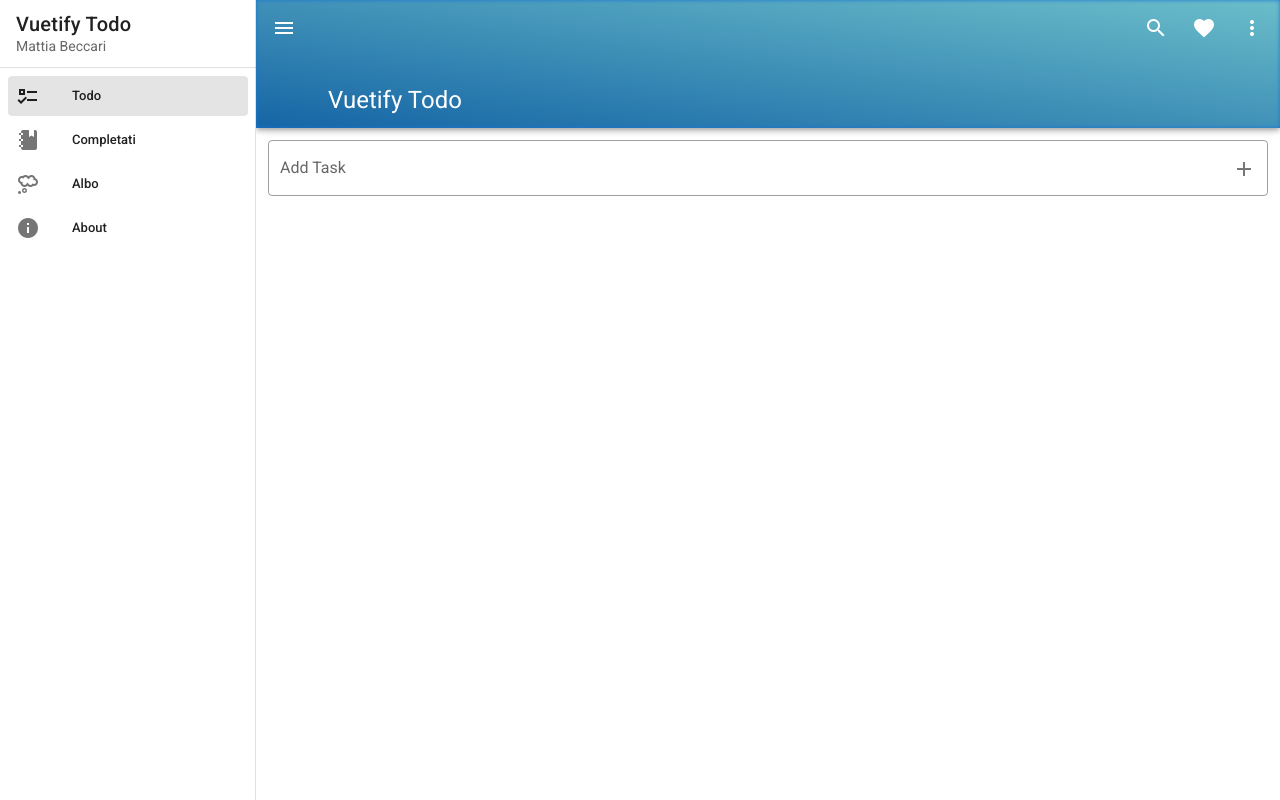
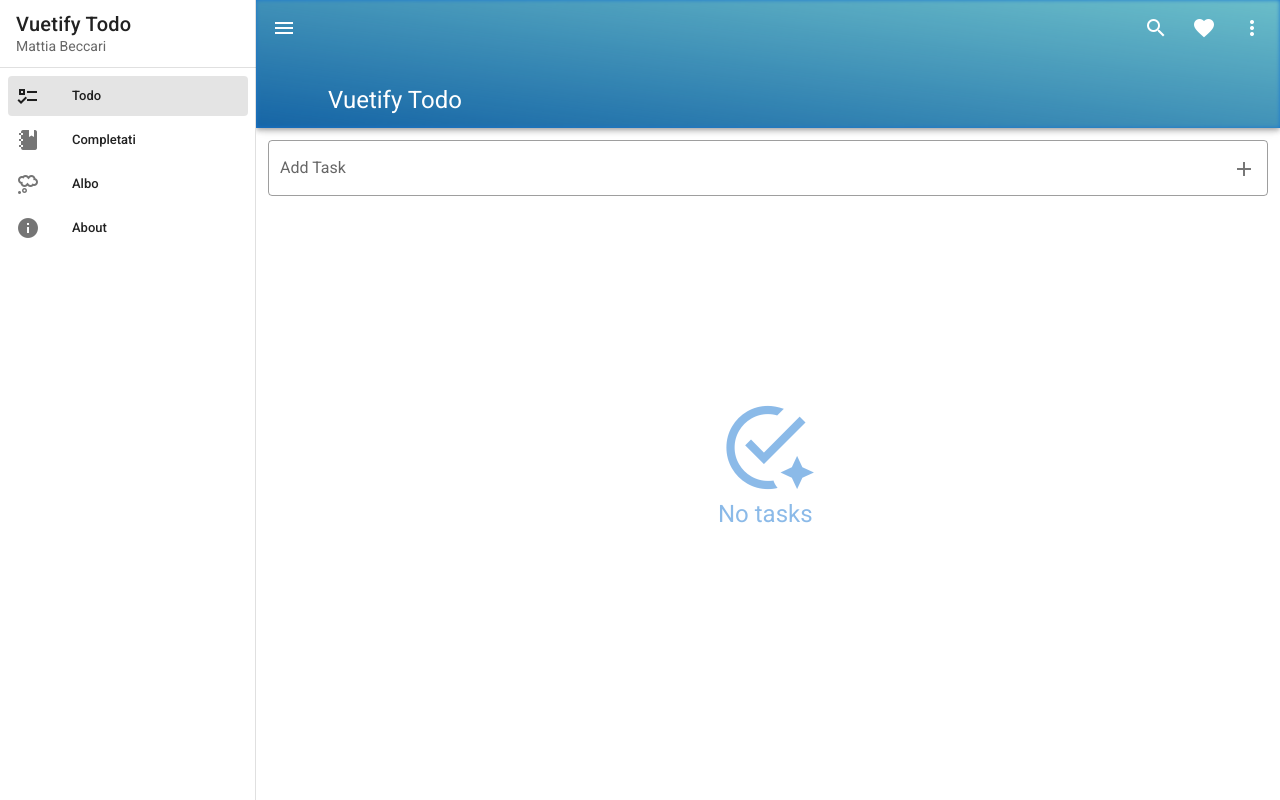
Before and after one commit to Tizzz-555/todo-app, a Vue app: page /#/ in a window 1280 px wide. Built offline with nearby package versions, Linux system fonts and the light colour scheme.

Commit message:
no tasks fallback

```diff
--- a/src/views/TodoView.vue
+++ b/src/views/TodoView.vue
@@ -12,6 +12,7 @@
       clearable
     ></v-text-field>
     <v-list
+      v-if="tasks.length"
       class="pt-0"
       two-line
       flat
@@ -33,12 +34,15 @@
             </v-list-item-action>
 
             <v-list-item-content>
+              <!-- Title -->
               <v-list-item-title
                 :class="{ 'text-decoration-line-through': task.done }"
               >
                 {{ task.title }}
               </v-list-item-title>
-              <v-list-item-subtitle>Username here</v-list-item-subtitle>
+
+              <!-- Username -->
+              <v-list-item-subtitle> Username here </v-list-item-subtitle>
             </v-list-item-content>
 
             <!-- Delete button -->
@@ -55,6 +59,18 @@
         <v-divider></v-divider>
       </div>
     </v-list>
+    <div
+      v-else
+      class="no-tasks"
+    >
+      <v-icon
+        size="100"
+        color="primary"
+      >
+        mdi-checkbox-marked-circle-auto-outline
+      </v-icon>
+      <div class="text-h5 primary--text">No tasks</div>
+    </div>
   </div>
 </template>
 
@@ -103,3 +119,12 @@
   },
 };
 </script>
+
+<style lang="sass">
+.no-tasks
+  position: absolute
+  left: 50%
+  top: 50%
+  transform: translate(-50%, -50%)
+  opacity: 0.5
+</style>
```
